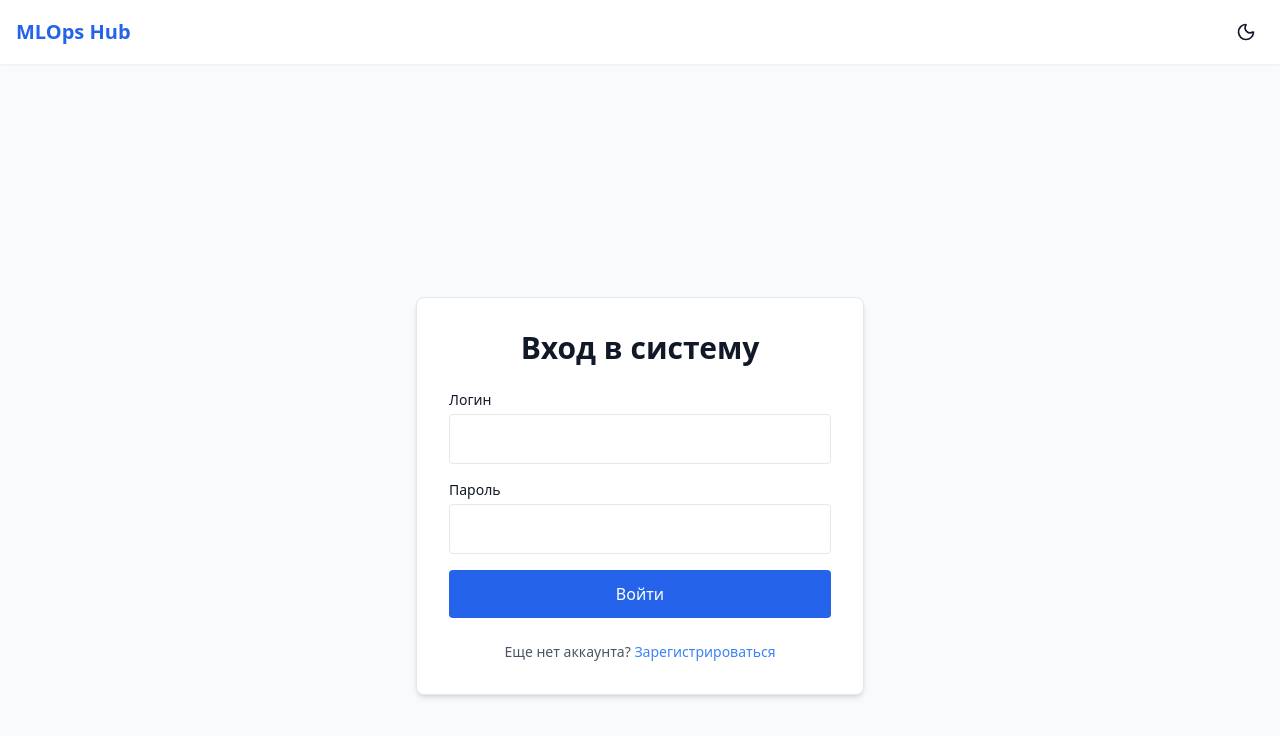
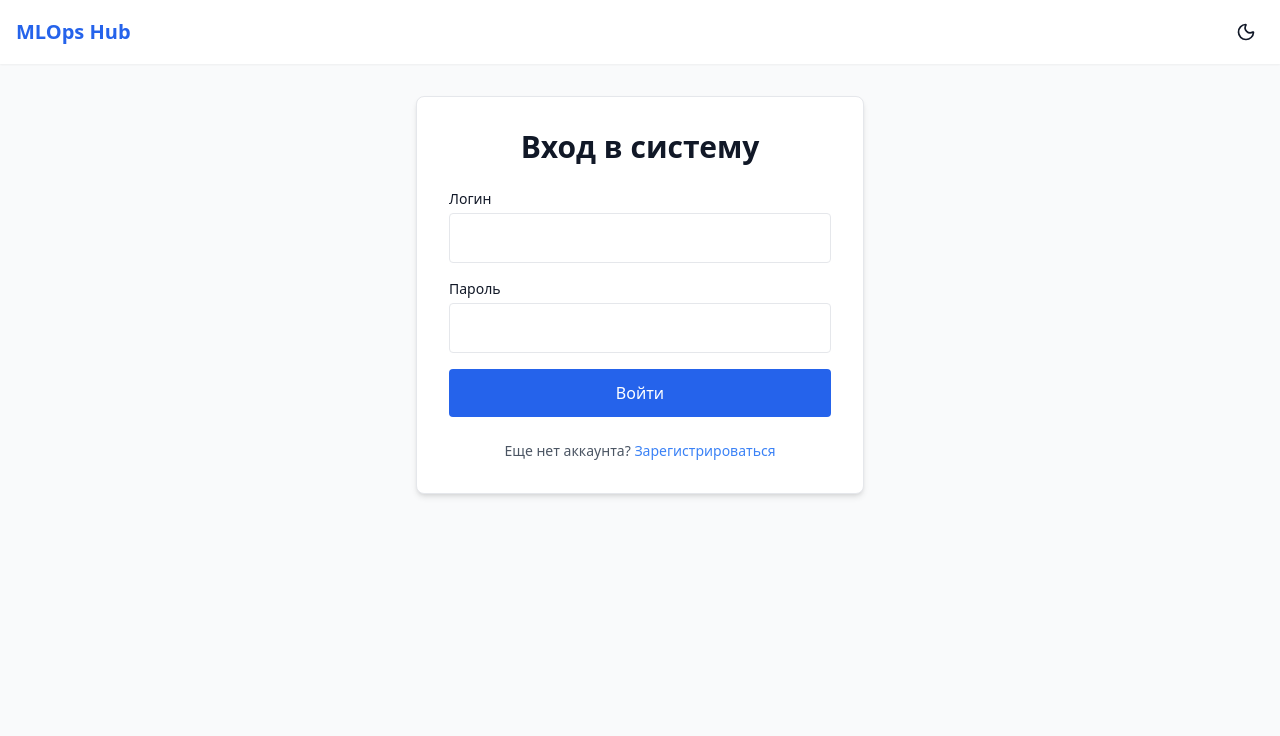
Before and after one commit to alnevsk1/MLpops, a React app in the folder frontend/: page /auth in a window 1280 px wide. Shown: the top 736 px of the page. Built offline with nearby package versions, Linux system fonts and the light colour scheme; no server answers; the HTML template or start-up script is replaced by a standard one.

Commit message:
Adjust layout styles in AuthPage and SettingsPage for improved visual consistency

```diff
--- a/frontend/src/pages/AuthPage.jsx
+++ b/frontend/src/pages/AuthPage.jsx
@@ -90,7 +90,7 @@ function AuthPage() {
   };
 
   return (
-    <div className="min-h-screen flex items-center justify-center px-4 py-8 sm:px-6 sm:py-0">
+    <div className="min-h-screen flex items-start justify-center px-4 py-8 sm:px-6 sm:py-0">
       <div className="w-full max-w-md bg-white dark:bg-gray-800 p-6 sm:p-8 rounded-lg shadow-md border border-gray-200 dark:border-gray-700">
         <h2 className="text-2xl sm:text-3xl font-bold mb-6 text-center">
           {isLogin ? 'Вход в систему' : 'Регистрация'}
--- a/frontend/src/pages/SettingsPage.jsx
+++ b/frontend/src/pages/SettingsPage.jsx
@@ -34,7 +34,7 @@ function SettingsPage() {
   };
 
   return (
-    <div className="max-w-xl mx-auto px-0 sm:px-4">
+    <div className="max-w-3xl mx-auto px-0 sm:px-4">
       <h1 className="text-2xl sm:text-3xl font-bold mb-6">Настройки профиля</h1>
 
       <div className="bg-blue-50 dark:bg-blue-900/30 border border-blue-200 dark:border-blue-800 p-3 sm:p-4 rounded-lg mb-6 text-sm sm:text-base">
```
